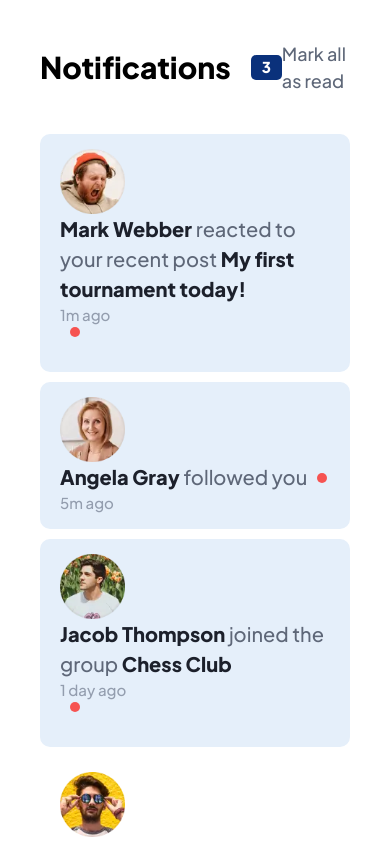
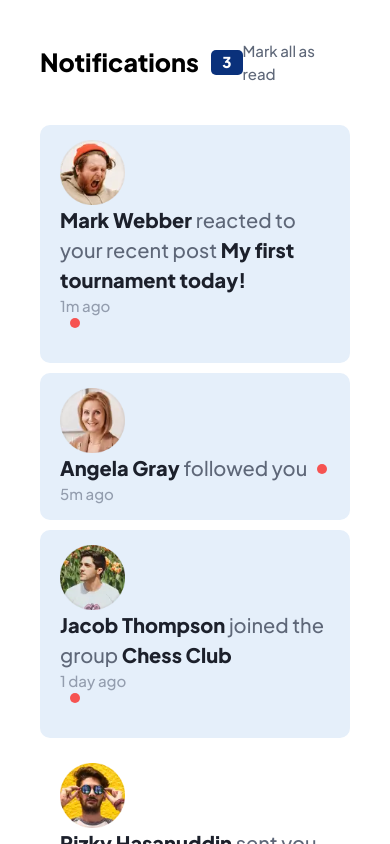
Before and after one commit to LuizHTdS/notifications-page-frontend-mentor, a React (Vite) app: page / in a window 390 px wide. Shown: the top 844 px of the page. Built offline with nearby package versions, Linux system fonts and the light colour scheme.

Commit message:
added responsiveness to header

```diff
--- a/src/sass/abstracts/_index.scss
+++ b/src/sass/abstracts/_index.scss
@@ -1 +1,2 @@
 @forward '_variables.scss';
+@forward '_mixins.scss';
--- a/src/sass/main.css
+++ b/src/sass/main.css
@@ -90,6 +90,11 @@ header {
 .notifications h1 {
   font-size: 3rem;
 }
+@media screen and (max-width: 480px) {
+  .notifications h1 {
+    font-size: 2.5rem;
+  }
+}
 .notifications__number {
   background-color: hsl(219, 85%, 26%);
   font-weight: 800;
@@ -99,11 +104,21 @@ header {
   padding: 0.125rem 1.1rem;
   border-radius: 0.5rem;
 }
+@media screen and (max-width: 480px) {
+  .notifications__number {
+    margin-left: 1.25rem;
+  }
+}
 
 .markAsReadBtn {
   color: hsl(219, 12%, 42%);
   font-size: 1.8rem;
   margin-left: auto;
+}
+@media screen and (max-width: 480px) {
+  .markAsReadBtn {
+    font-size: 1.5rem;
+  }
 }
 .markAsReadBtn:hover {
   color: hsl(219, 85%, 26%);
```
Also changed, not shown: src/sass/abstracts/_mixins.scss (added, +11 -0 lines), src/sass/layout/_header.scss (+11 -1 lines), 1 other file (tests, documents, lock files or other folders).
